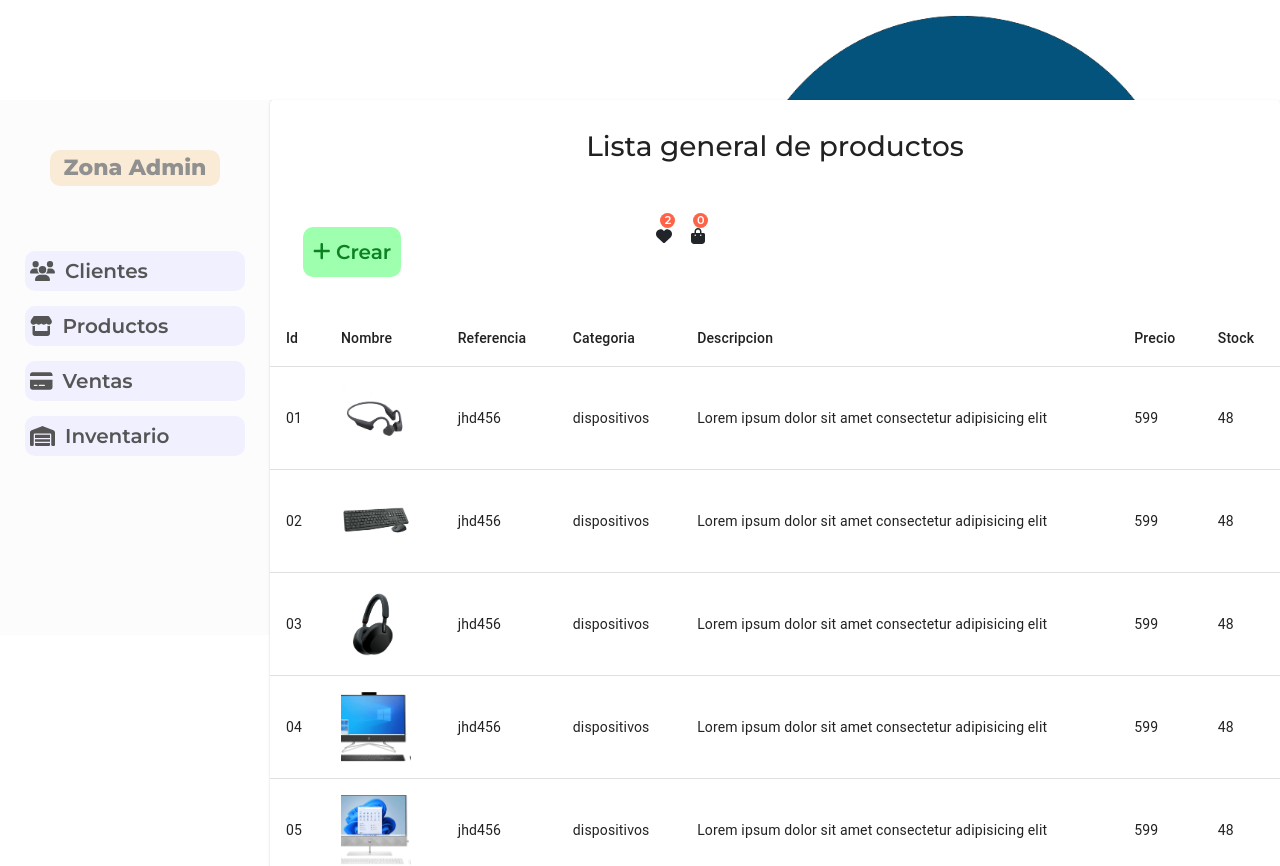
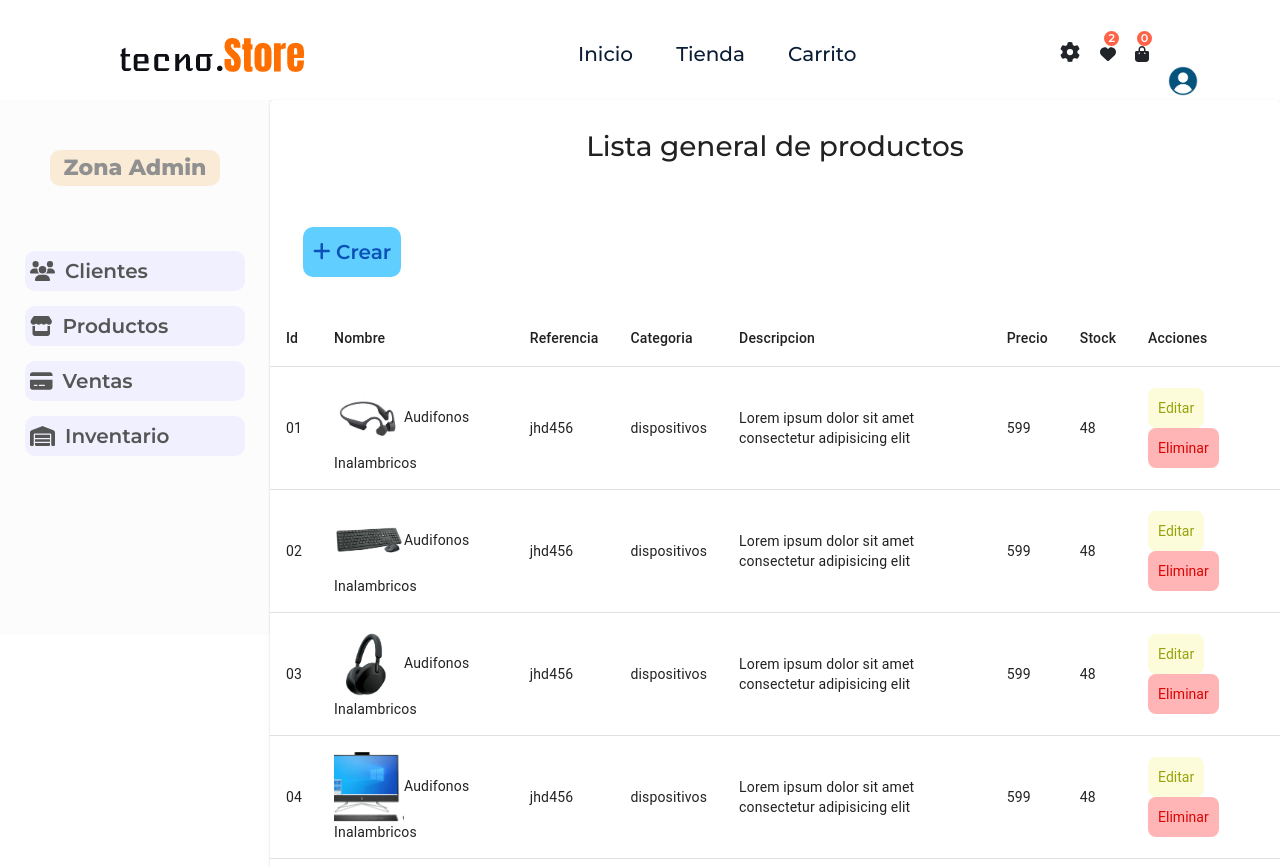
Before and after one commit to SoftwareSolutionsTeam/Proyecto-DAW-C4, a React (Create React App) app in the folder frontend/: page /productAd in a window 1280 px wide. Shown: the top 866 px of the page. Built offline with nearby package versions, Linux system fonts and the light colour scheme; no server answers.

Commit message:
actualizando la parte admin

```diff
--- a/frontend/src/assets/styles/productAd.css
+++ b/frontend/src/assets/styles/productAd.css
@@ -10,7 +10,25 @@ h3{
     font-size: 20px;
     padding: 10px;
     border-radius: 10px;
-    background: rgb(158, 255, 175);
-    color: rgb(12, 129, 34);
+    background: rgb(96, 207, 255);
+    color: rgb(12, 81, 183);
     font-weight: 600;
 }
+
+.btn__productListEdit{
+    border: none;
+    margin-right: 8px;
+    padding: 10px;
+    border-radius: 8px;
+    background: rgb(252, 252, 219);
+    color: rgb(150, 162, 10);
+}
+
+.btn__productListElim{
+    border: none;
+    margin-right: 8px;
+    padding: 10px;
+    border-radius: 8px;
+    background: rgb(255, 181, 181);
+    color: rgb(221, 4, 4);
+}
--- a/frontend/src/components/Header/Header.jsx
+++ b/frontend/src/components/Header/Header.jsx
@@ -5,6 +5,9 @@ import { FontAwesomeIcon } from "@fortawesome/react-fontawesome";
 import { useSelector } from "react-redux";
 import useAuth from "../../customs/useAuth";
 import userIcon from "../../assets/images/user-icon.png";
+import { Link } from "react-router-dom";
+import { signOut } from "firebase/auth";
+import { auth } from "../../firebase.config";
 
 import {
   faBagShopping,
@@ -18,6 +21,7 @@ import { motion } from "framer-motion";
 import logo from "../../assets/images/logo.png";
 
 import { Container, Row } from "reactstrap";
+import { toast } from "react-toastify";
 
 const nav__links = [
   {
@@ -52,6 +56,17 @@ const Header = () => {
     });
   };
 
+  const logout = () => {
+    signOut(auth)
+      .then(() => {
+        toast.success("sesion cerrada");
+        navigate("/home");
+      })
+      .catch((err) => {
+        toast.error(err.message);
+      });
+  };
+
   useEffect(() => {
     stickyHeaderFunc();
 
@@ -59,6 +74,7 @@ const Header = () => {
   });
 
   const totalQuantity = useSelector((state) => state.cart.totalQuantity);
+  const profileActionRef = useRef(null);
 
   const navigate = useNavigate();
 
@@ -68,6 +84,9 @@ const Header = () => {
   const NavigateToAdmin = () => {
     navigate("/admin");
   };
+
+  const toggleProfileActions = () =>
+    profileActionRef.current.classList.toggle("show__profileActions");
 
   return (
     <header className="header" ref={headerRef}>
@@ -116,17 +135,29 @@ const Header = () => {
                 <span className="badge">{totalQuantity}</span>
               </motion.span>
 
-              <div className="user__icon">
+              <span className="user__icon">
                 <motion.img
                   whileTap={{ scale: 1.2 }}
                   src={currentUser ? currentUser.photoURL : userIcon}
                   alt=""
+                  onClick={toggleProfileActions}
                 />
 
-                <div className="profile__actions">
-
+                <div
+                  className="profile__actions"
+                  ref={profileActionRef}
+                  onClick={toggleProfileActions}
+                >
+                  {currentUser ? (
+                    <span onClick={logout}>Cerrar sesion</span>
+                  ) : (
+                    <div className="d-flex align-items-center justify-content-center flex-column">
+                      <Link to="/signup">Registrar</Link>
+                      <Link to="/login">Acceder</Link>
+                    </div>
+                  )}
                 </div>
-              </div>
+              </span>
             </div>
 
             <div className="mobil__menu">
--- a/frontend/src/components/Header/header.css
+++ b/frontend/src/components/Header/header.css
@@ -42,6 +42,36 @@
     column-gap: 1.2rem;
 }
 
+/* .nav__icons .user__icon img{
+    width: 30px;
+    height: 30px;
+} */
+
+.nav__icons .user__icon{
+    position: relative;
+    z-index: 9;
+}
+
+.nav__icons .profile__actions{
+    position: absolute;
+    top: 190%;
+    left: 0;
+    width: 150px;
+    z-index: 10;
+    padding: 15px;
+    display: flex;
+    align-items: center;
+    flex-direction: column;
+    background: var(--card-bg-01);
+    line-height: 30px;
+    cursor: pointer;
+    display: none;
+}
+
+.show__profileActions{
+    display: block;
+}
+
 .fav__icon{
     cursor: pointer;
 }
@@ -49,7 +79,10 @@
     cursor: pointer;
 }
 .user__icon{
+    width: 30px;
+    height: 30px;
     cursor: pointer;
+    border-radius: 50%;
 }
 .admin__icon{
     cursor: pointer;
--- a/frontend/src/pages/ProductAd.jsx
+++ b/frontend/src/pages/ProductAd.jsx
@@ -1,4 +1,4 @@
-import React from "react";
+import React, { useState } from "react";
 
 import Table from "@mui/material/Table";
 import TableBody from "@mui/material/TableBody";
@@ -28,7 +28,7 @@ import {
   faStore,
   faCreditCardAlt,
   faWarehouse,
-  faPlus
+  faPlus,
 } from "@fortawesome/free-solid-svg-icons";
 
 import { Link } from "react-router-dom";
@@ -137,6 +137,11 @@ const ProductAd = () => {
     },
   ];
 
+  const [data, setData] = useState(rows);
+  const handleDelete = (id) => {
+    setData(data.filter((item) => item.id !== id));
+  };
+
   return (
     <Helmet title={"Lista de productos"}>
       <div className="content__board">
@@ -184,12 +189,12 @@ const ProductAd = () => {
           </div>
         </div>
 
-
-
         <TableContainer component={Paper} className="table">
           <h3>Lista general de productos</h3>
-            <button className="btn__crear"><FontAwesomeIcon icon={faPlus} /> Crear</button>
-            <Table sx={{ minWidth: 650 }} aria-label="simple table" className="" >
+          <button className="btn__crear">
+            <FontAwesomeIcon icon={faPlus} /> Crear
+          </button>
+          <Table sx={{ minWidth: 650 }} aria-label="simple table" className="">
             <TableHead>
               <TableRow>
                 <TableCell className="tableCell">Id</TableCell>
@@ -199,6 +204,7 @@ const ProductAd = () => {
                 <TableCell className="tableCell">Descripcion</TableCell>
                 <TableCell className="tableCell">Precio</TableCell>
                 <TableCell className="tableCell">Stock</TableCell>
+                <TableCell className="tableCell">Acciones</TableCell>
               </TableRow>
             </TableHead>
             <TableBody>
@@ -208,23 +214,30 @@ const ProductAd = () => {
                   <TableCell className="tableCell">
                     <div className="cellWrapper">
                       <img src={row.img} alt="" className="image" />
-                        {row.ProductAd}
+                      {row.nombre}
                     </div>
                   </TableCell>
                   <TableCell className="tableCell">{row.ref}</TableCell>
                   <TableCell className="tableCell">{row.categoria}</TableCell>
-                    <TableCell className="tableCell">
-                      {row.descripcion}
-                    </TableCell>
+                  <TableCell className="tableCell">{row.descripcion}</TableCell>
                   <TableCell className="tableCell">{row.precio}</TableCell>
                   <TableCell className="tableCell">{row.stock}</TableCell>
+                  <TableCell className="tableCell">
+                    <Link to={"/productAd/" + row.id}>
+                      <button className="btn__productListEdit">Editar</button>
+                    </Link>
+                    <button
+                      className="btn__productListElim"
+                      onClick={() => handleDelete(row.id)}
+                    >
+                      Eliminar
+                    </button>
+                  </TableCell>
                 </TableRow>
               ))}
             </TableBody>
           </Table>
         </TableContainer>
-
-
       </div>
     </Helmet>
   );
--- a/frontend/src/routers/ProtectedRoute.js
+++ b/frontend/src/routers/ProtectedRoute.js
@@ -5,7 +5,7 @@ import { Navigate } from "react-router-dom";
 const ProtectedRoute = ({ children }) => {
   const { currentUser } = useAuth();
 
-  return currentUser ? children : <Navigate to="login" />;
+  return currentUser ? children : <Navigate to="/login" />;
 };
 
 export default ProtectedRoute;
```
Lines whose indentation alone changed are shown as unchanged.
